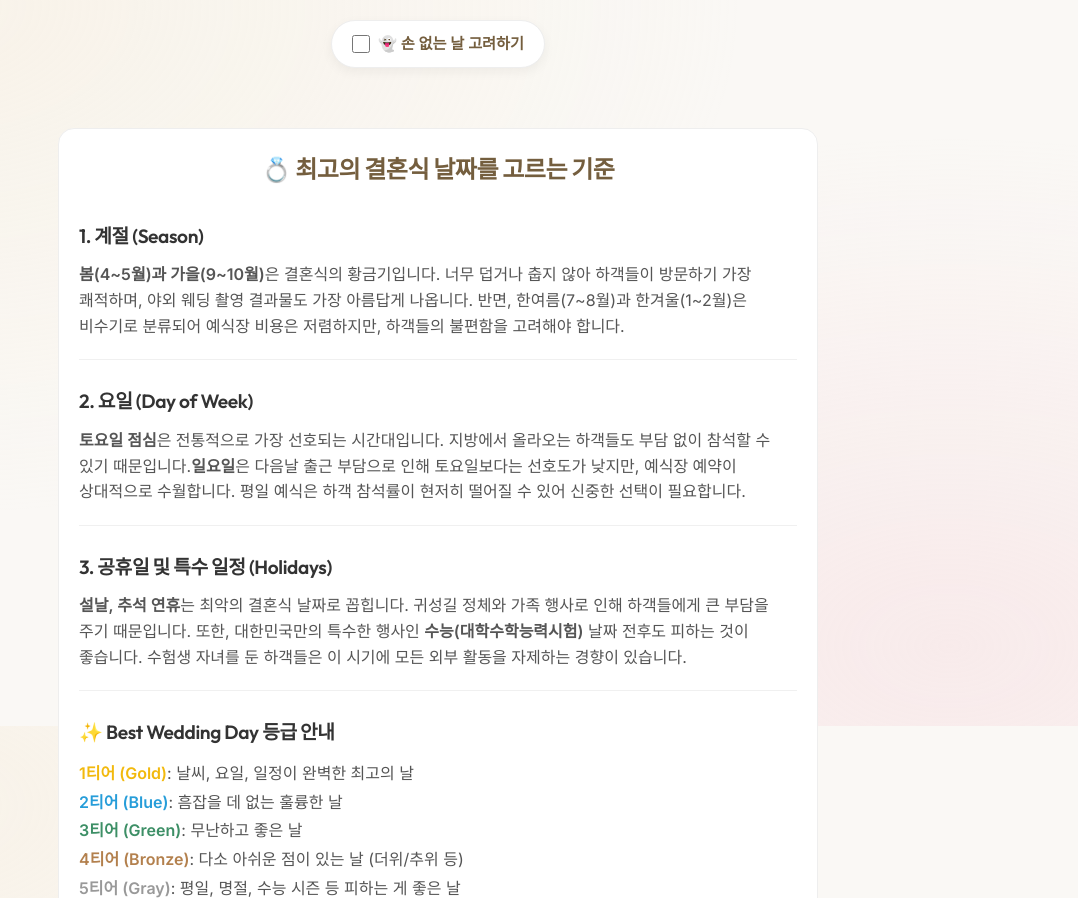
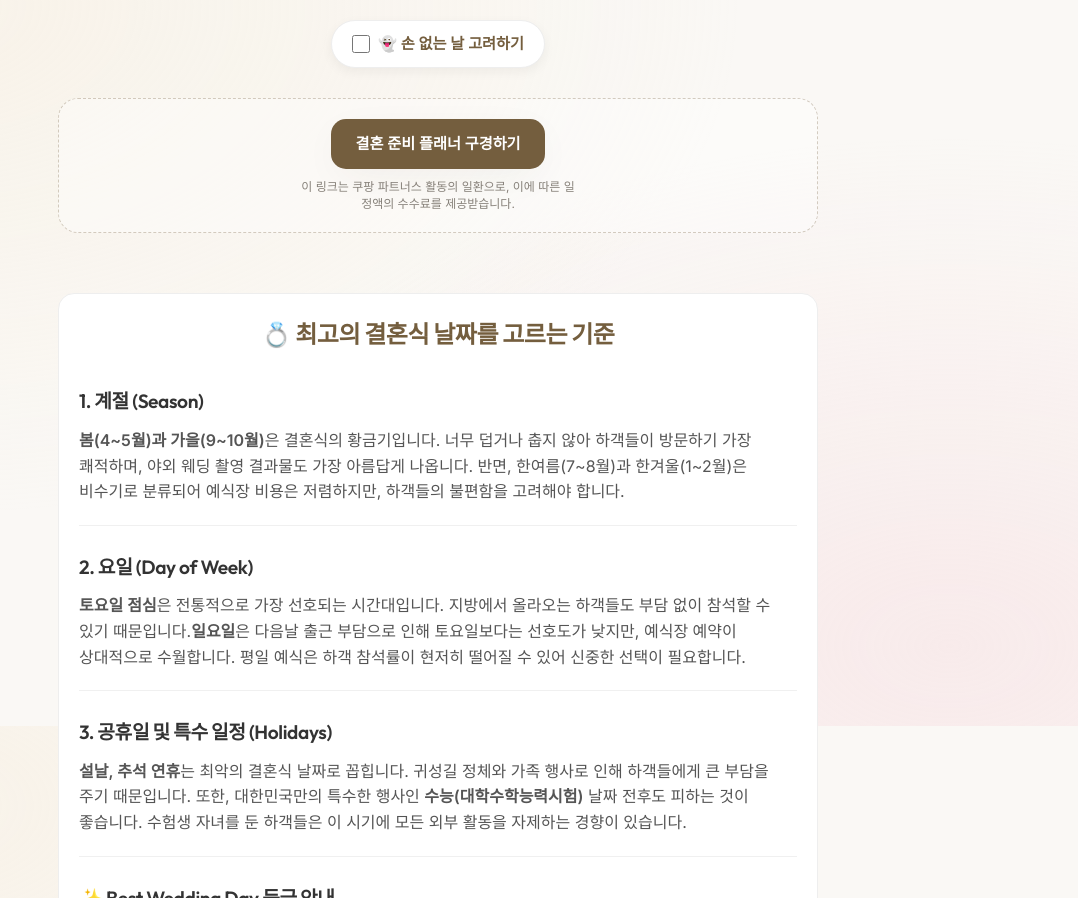
Before and after one commit to ddaog/bestweddingdaykorea, a React (Vite) app: page / in a window 1280 px wide. Shown: the part 874-1772 px from the top of the page, without its empty margins (202-1280 px from the left). Built offline with nearby package versions, Linux system fonts and the light colour scheme; no server answers; what korean-lunar-calendar would draw is missing.

Commit message:
Add Coupang Partners link to Calendar

```diff
--- a/src/components/Calendar.jsx
+++ b/src/components/Calendar.jsx
@@ -116,6 +116,24 @@ const Calendar = ({ customHolidays }) => {
                 </label>
             </div>
 
+            <div style={styles.coupangContainer}>
+                <a
+                    href="https://link.coupang.com/a/dMZWM8"
+                    target="_blank"
+                    rel="noopener noreferrer"
+                    onClick={() => sendGAEvent('coupang_click', {
+                        event_category: 'affiliate',
+                        event_label: 'wedding_planner'
+                    })}
+                    style={styles.coupangLink}
+                >
+                    결혼 준비 플래너 구경하기
+                </a>
+                <p style={styles.coupangDisclaimer}>
+                    이 링크는 쿠팡 파트너스 활동의 일환으로, 이에 따른 일정액의 수수료를 제공받습니다.
+                </p>
+            </div>
+
             {selectedTier && (
                 <TierDetail
                     tierData={selectedTier}
@@ -167,6 +185,37 @@ const styles = {
         height: '18px',
         accentColor: 'hsl(var(--color-primary))',
         cursor: 'pointer',
+    },
+    coupangContainer: {
+        marginTop: '30px',
+        display: 'flex',
+        flexDirection: 'column',
+        alignItems: 'center',
+        gap: '10px',
+        padding: '20px',
+        backgroundColor: 'rgba(255, 255, 255, 0.4)',
+        borderRadius: '20px',
+        border: '1px dashed hsla(var(--color-primary), 0.3)',
+    },
+    coupangLink: {
+        display: 'inline-block',
+        padding: '12px 24px',
+        backgroundColor: 'hsl(var(--color-primary))',
+        color: '#fff',
+        borderRadius: '15px',
+        textDecoration: 'none',
+        fontWeight: 'bold',
+        fontSize: '0.95rem',
+        boxShadow: 'var(--shadow-soft)',
+        transition: 'transform 0.2s ease',
+    },
+    coupangDisclaimer: {
+        fontSize: '0.75rem',
+        color: 'hsl(var(--color-text-light))',
+        textAlign: 'center',
+        lineHeight: '1.4',
+        margin: 0,
+        maxWidth: '280px',
     }
 };
 
```
